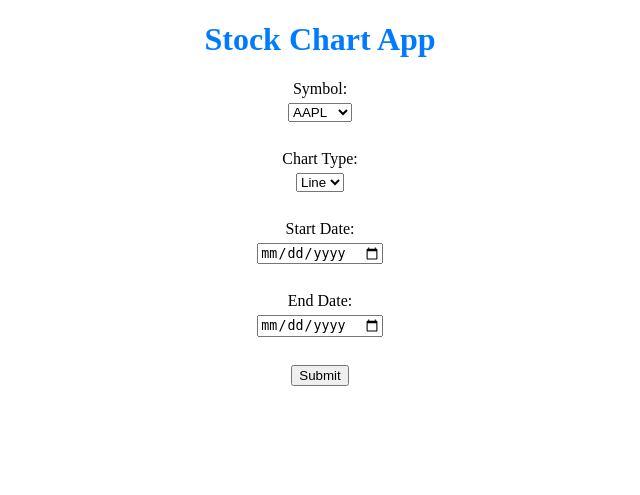
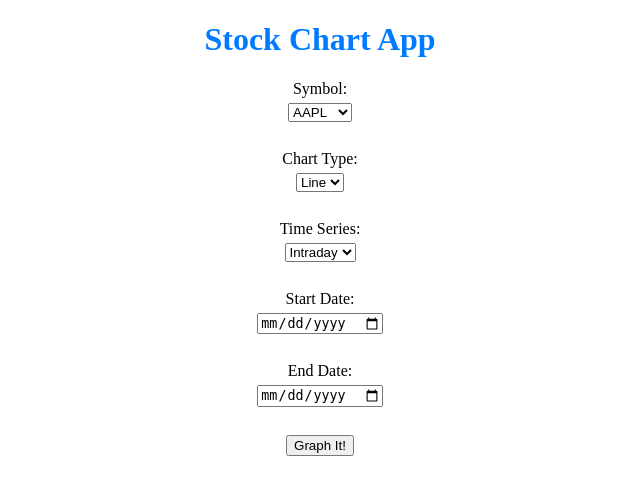
Before and after one commit to dabeln52/Updated-Project-3A, a Flask app: page / in a window 1280 px wide. Shown: the top 495 px of the page, without its empty margins (320-960 px from the left). Run offline with Flask 3, Linux system fonts and the light colour scheme.

Commit message:
working version

```diff
--- a/app.py
+++ b/app.py
@@ -1,46 +1,107 @@
-from flask import Flask, render_template, request
+import flask
+import pygal
 import requests
-import pygal
+from flask import request, render_template, url_for
+from alpha_vantage.timeseries import TimeSeries
+from datetime import datetime
 
-app = Flask(__name__)
+def compareDates(date1, date2):
 
-@app.route('/')
+    try:
+       date1 = datetime.fromisoformat(date1)
+       date2 = datetime.fromisoformat(date2)
+    except:
+        print("this is an error")
+
+    if date1 <= date2:
+        return True
+    else:
+        return False
+
+app = flask.Flask(__name__)
+app.config["DEBUG"] = True
+
+@app.route('/', methods = ['GET'])
 def index():
-    symbols = ['AAPL', 'GOOG', 'MSFT']
-    chart_types = ['Line Chart', 'Bar Chart']
-    return render_template('index.html', symbols=symbols, chart_types=chart_types)
+    return render_template('index.html')
 
-@app.route('/chart', methods=['POST'])
+@app.route('/chart', methods = ['POST'])
 def chart():
+
     symbol = request.form['symbol']
     chart_type = request.form['chart_type']
+    time_series = request.form['time_series']
     start_date = request.form['start_date']
     end_date = request.form['end_date']
 
+    # set the chart type
 
-    url = f'https://www.alphavantage.co/query?function=TIME_SERIES_DAILY_ADJUSTED&symbol={symbol}&apikey=WNHA95VNGXUV2S6K'
-    response = requests.get(url)
+    if chart_type == "line":
+        chart = pygal.Line(x_label_rotation=20)
+    elif chart_type == "bar":
+        chart = pygal.Bar()
 
-    data = response.json()['Time Series (Daily)']
-    dates = sorted(data.keys())
-    close_values = [float(data[date]['4. close']) for date in dates if start_date <= date <= end_date]
+    # get the url and return the data
+    if time_series == "TIME_SERIES_INTRADAY":
+        url = f'https://www.alphavantage.co/query?function={time_series}&symbol={symbol}&interval=15min&apikey=16M4EW4M4DAV8AZZ'
+        r = requests.get(url)
+        data = r.json()
 
-    if chart_type == 'Line Chart':
-        line_chart = pygal.Line()
-        line_chart.title = f'{symbol} Daily Closing Prices'
-        line_chart.x_labels = dates
-        line_chart.add('Close', close_values)
-        chart = line_chart.render()
-        chart = chart.decode('utf-8')
-    else:
-        bar_chart = pygal.Bar()
-        bar_chart.title = f'{symbol} Daily Closing Prices'
-        bar_chart.x_labels = dates
-        bar_chart.add('Close', close_values)
-        chart = bar_chart.render()
-        chart = chart.decode('utf-8')
+        date_data = data['Time Series (15min)'] # any interval changes need to be here too
 
-    return render_template('chart.html', chart=chart)
+    elif (time_series == "TIME_SERIES_DAILY"): # this is a premium feature and does not work right now. if a premium key was used it would likely work
+        url = f'https://www.alphavantage.co/query?function={time_series}&symbol={symbol}&apikey=16M4EW4M4DAV8AZZ'
+        r = requests.get(url)
+        data = r.json()
 
-if __name__ == '__main__':
-    app.run(debug=True)
+        date_data = data["Time Series (Daily)"]
+
+    elif (time_series == "TIME_SERIES_WEEKLY"):
+        url = f'https://www.alphavantage.co/query?function={time_series}&symbol={symbol}&apikey=16M4EW4M4DAV8AZZ'
+        r = requests.get(url)
+        data = r.json()
+
+        date_data = data['Weekly Time Series']
+
+    else: # function == TIME_SERIES_MONTHLY
+        url = f'https://www.alphavantage.co/query?function={time_series}&symbol={symbol}&apikey=16M4EW4M4DAV8AZZ'
+        r = requests.get(url)
+        data = r.json()
+
+        date_data = data['Monthly Time Series']
+
+    # configuring chart
+    chart.title = f'{symbol} Stock Prices for ({start_date} - {end_date})'
+    open = []
+    high = []
+    low = []
+    close = []
+    labels = []
+    for date in date_data:
+        if (compareDates(start_date, date) and compareDates(date, end_date)):
+            print(date)
+            print(date_data[date])
+            open.append(float(date_data[date]['1. open']))
+            high.append(float(date_data[date]['2. high']))
+            low.append(float(date_data[date]['3. low']))
+            close.append(float(date_data[date]['4. close']))
+            labels.append(date)
+
+    # reversing lists so that the graph actually goes left to right
+    open.reverse()
+    high.reverse()
+    low.reverse()
+    close.reverse()
+    labels.reverse()
+
+    chart.add('Open', open)
+    chart.add('High', high)
+    chart.add('Low', low)
+    chart.add('Close', close)
+    chart.x_labels = labels
+
+    chart = chart.render_data_uri()
+
+    return render_template('secondPage.html', symbol = symbol, chart_type = chart_type, time_series = time_series, start_date = start_date, end_date = end_date, chart = chart)
+
+app.run()
--- a/templates/index.html
+++ b/templates/index.html
@@ -7,28 +7,53 @@
   </head>
   <body>
     <h1>Stock Chart App</h1>
-    <form method="POST" action="/chart">
+
+    <form method="POST" action="chart">
+      <!-- Symbol -->
       <label for="symbol">Symbol:</label>
       <select id="symbol" name="symbol">
           <option value="AAPL">AAPL</option>
           <option value="GOOG">GOOG</option>
           <option value="MSFT">MSFT</option>
+      </select>
 
-      </select>
       <br>
+
+      <!-- Chart Type -->
       <label for="chart_type">Chart Type:</label>
-      <select id="chart_type" name="chart_type">
+      <select name="chart_type" id="chart_type">
           <option value="line">Line</option>
           <option value="bar">Bar</option>
       </select>
+
       <br>
+
+      <!-- Time Series -->
+      <label for="time_series">Time Series:</label>
+      <select name="time_series" id="time_series">
+          <option value="TIME_SERIES_INTRADAY">Intraday</option>
+          <option value="TIME_SERIES_DAILY">Daily</option>
+          <option value="TIME_SERIES_WEEKLY">Weekly</option>
+          <option value="TIME_SERIES_MONTHLY">Monthly</option>
+      </select>
+
+      <br>
+
+      <!-- Start Date -->
       <label for="start_date">Start Date:</label>
       <input type="date" id="start_date" name="start_date">
+
       <br>
+
+      <!-- End Date -->
       <label for="end_date">End Date:</label>
       <input type="date" id="end_date" name="end_date">
+
       <br>
-      <input type="submit" value="Submit">
+
+      <!-- Submit Button -->
+      <button type="submit" class="button">Graph It!</button>
   </form>
+
   </body>
 </html>
```
Lines whose indentation alone changed are shown as unchanged.
